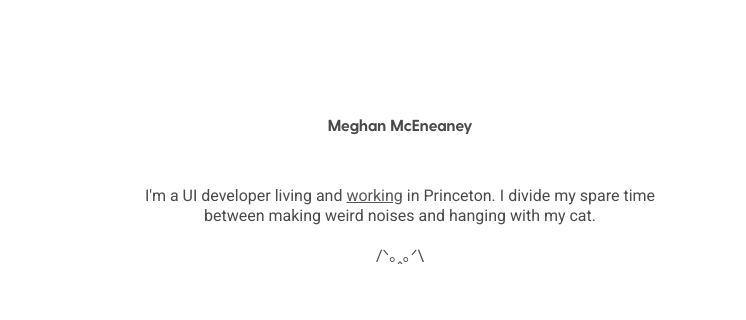
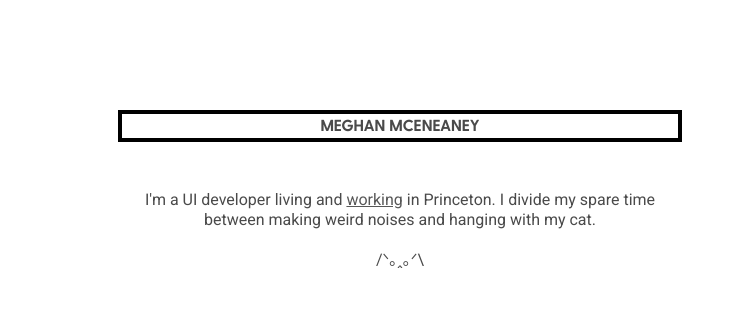
Before and after one commit to meghanmce/meghanmce.github.io, a plain HTML site: page index.html in a window 1280 px wide. Shown: the part 188-508 px from the top of the page, 534-1280 px from the left. Drawn offline with nearby package versions, Linux system fonts and the light colour scheme; a script that the page names is missing.

Commit message:
border box and title update

```diff
--- a/index.html
+++ b/index.html
@@ -30,6 +30,7 @@
         }
         .meg-title {
             font-family: 'greycliff', Helvetica, Arial, sans-serif;
+            border: 4px solid #000000;
         }
         .name {
             font-family: 'Bevan', cursive;
@@ -81,7 +82,7 @@
                         </figure>
                     </div>
                     <div class="column is-6 is-offset-1">
-                        <h1 class="meg-title">Meghan McEneaney</h1>
+                        <h1 class="meg-title">MEGHAN MCENEANEY</h1>
                         <h2 class="subtitle is-6 section">
                             I'm a UI developer living and <a href="https://www.ripen.com" target="_blank">working</a> in Princeton. I divide my spare time between making weird noises and hanging with my cat.<br/><br/>/ᐠ｡ꞈ｡ᐟ\
                         </h2>
```
